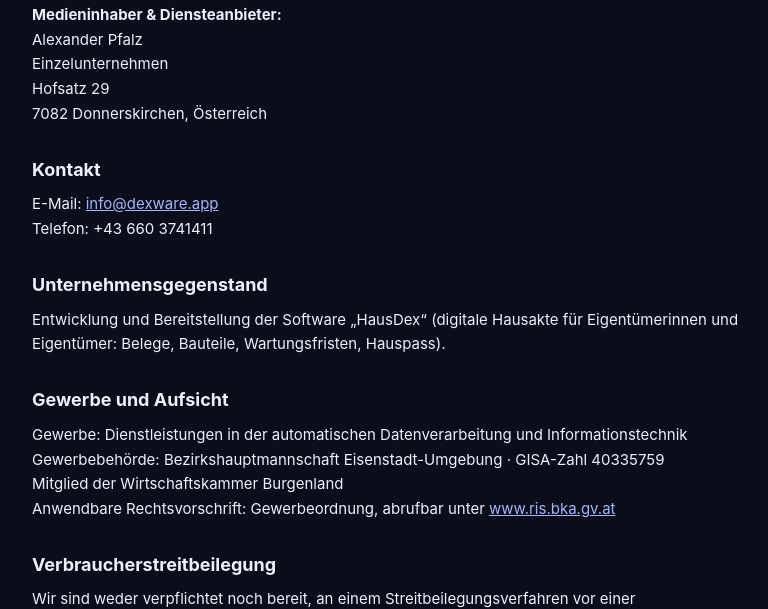
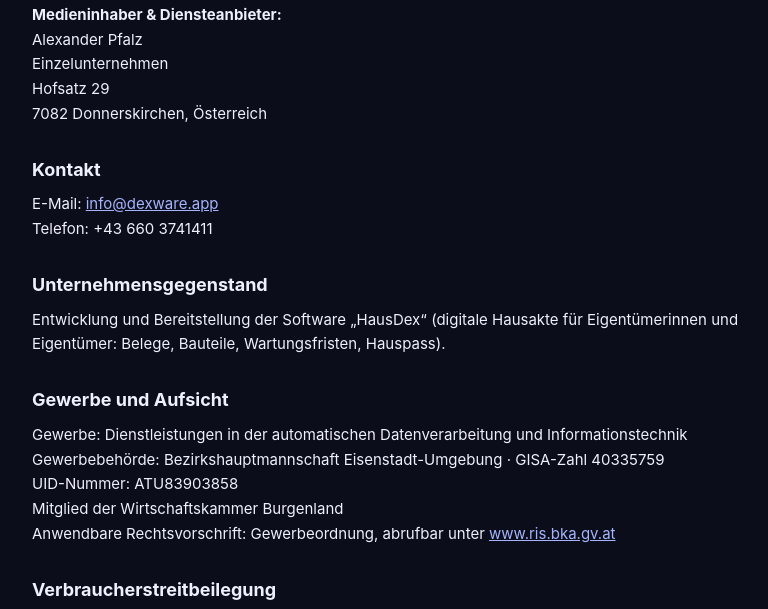
Before and after one commit to CraftlogAPP/hausdex-web, a plain HTML site: page impressum.html in a window 1280 px wide. Shown: the part 184-793 px from the top of the page, without its empty margins (238-1006 px from the left). Drawn offline with Linux system fonts and the light colour scheme.

Commit message:
Impressum: UID-Nummer ATU83903858 eingetragen

```diff
--- a/impressum.html
+++ b/impressum.html
@@ -42,6 +42,7 @@ nav.legal{margin-top:40px;padding-top:16px;border-top:1px solid var(--border);fo
   <p>
     Gewerbe: Dienstleistungen in der automatischen Datenverarbeitung und Informationstechnik<br>
     Gewerbebehörde: Bezirkshauptmannschaft Eisenstadt-Umgebung · GISA-Zahl 40335759<br>
+    UID-Nummer: ATU83903858<br>
     Mitglied der Wirtschaftskammer Burgenland<br>
     Anwendbare Rechtsvorschrift: Gewerbeordnung, abrufbar unter <a href="https://www.ris.bka.gv.at">www.ris.bka.gv.at</a>
   </p>
```
